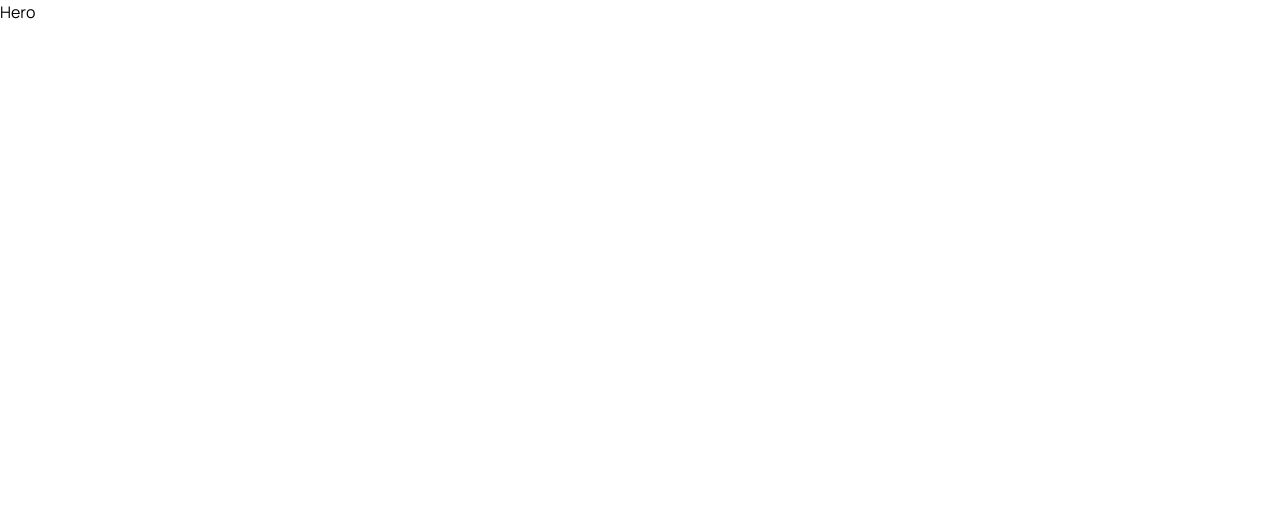
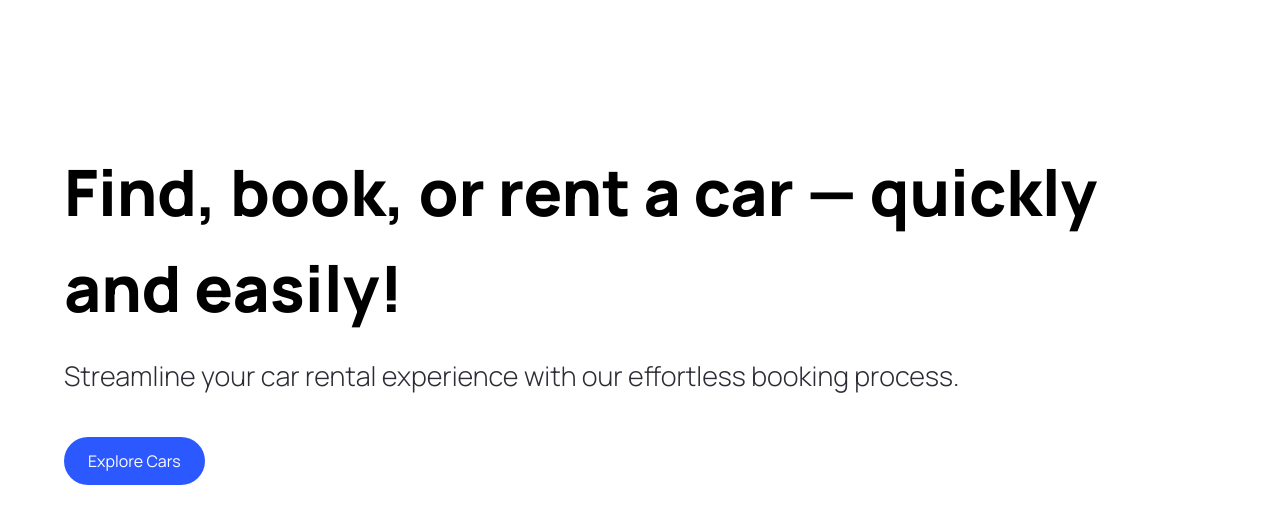
Before and after one commit to alexei-dayrit/car-app, a Next.js app: page / in a window 1280 px wide. Shown: the top 524 px of the page. Built offline with nearby package versions, Linux system fonts and the light colour scheme.

Commit message:
Created CustomButton component and new folder for types.

```diff
--- /dev/null
+++ b/components/CustomButton.tsx
@@ -0,0 +1,22 @@
+"use client";
+
+import Image from 'next/image'
+import { CustomButtonProps } from '../types/index';
+
+const CustomButton = ({title, containerStyles, handleClick}: CustomButtonProps) => {
+  return (
+    <button
+      disabled={false}
+      type={'button'}
+      className={`custom-btn ${containerStyles}`}
+      onClick={handleClick}
+    >
+      <span className={`flex-1`}>
+        {title}
+      </span>
+
+    </button>
+  )
+}
+
+export default CustomButton
--- a/components/Hero.tsx
+++ b/components/Hero.tsx
@@ -1,9 +1,31 @@
+"use client";
+
 import Image from "next/image";
+import CustomButton from "./CustomButton";
 
 const Hero = () => {
+  const handleScroll = () => {}
+
   return (
-    <div>Hero</div>
-  )
+    <div className="hero">
+      <div className="flex-1 pt-36 padding-x">
+        <h1 className="hero__title">
+          Find, book, or rent a car — quickly and easily!
+        </h1>
+
+        <p className="hero__subtitle">
+          Streamline your car rental experience with our effortless booking process.
+        </p>
+
+        <CustomButton
+          title="Explore Cars"
+          containerStyles="bg-primary-blue text-white rounded-full mt-10"
+          handleClick={handleScroll}
+        />
+      </div>
+
+    </div>
+  );
 }
 
 export default Hero
--- a/components/index.ts
+++ b/components/index.ts
@@ -1,5 +1,7 @@
 import Hero from './Hero'
+import CustomButton from './CustomButton'
 
 export {
+  CustomButton,
   Hero
 }
```
Also changed, not shown: types/index.ts (added, +7 -0 lines).
